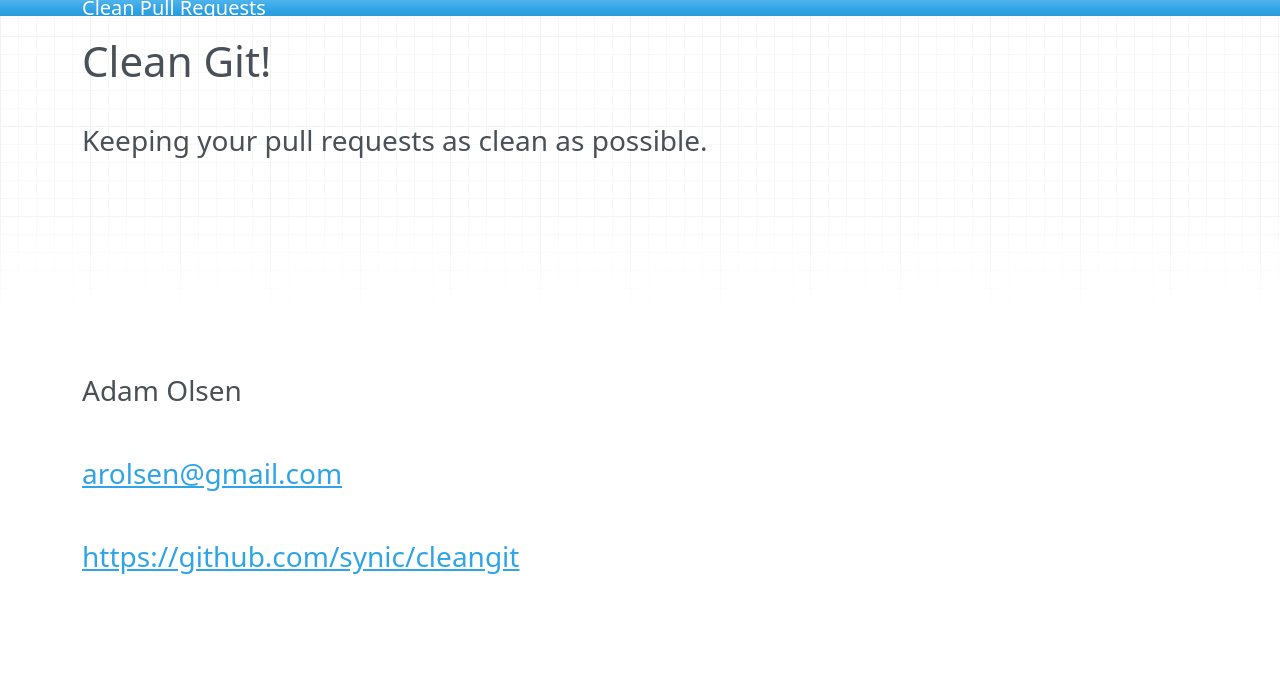
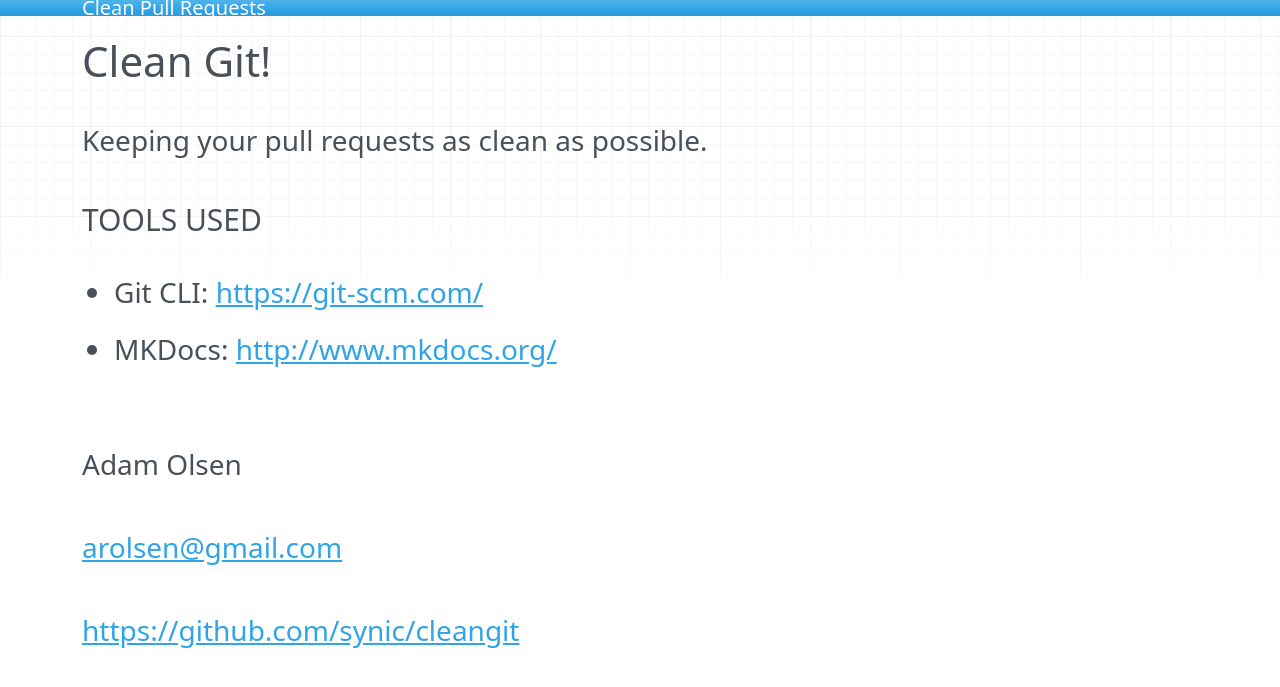
Before and after one commit to synic/cleangit, an MkDocs documentation site: the page built from docs/index.md, in a window 1280 px wide. Shown: the top 687 px of the page. Built offline with MkDocs 1.6.1, drawn with Linux system fonts in a browser that asks for light colours; nearby versions of some CDN libraries; old or Windows-style settings are respelled for this version of MkDocs.

Commit message:
add tools used

```diff
--- a/docs/index.md
+++ b/docs/index.md
@@ -3,7 +3,11 @@
 Keeping your pull requests as clean as possible.
 
 
-<br><br><br>
+## __TOOLS USED__
+
+* Git CLI: [https://git-scm.com/](https://git-scm.com/)
+* MKDocs: [http://www.mkdocs.org/](http://www.mkdocs.org/)
+<br><br>
 
 Adam Olsen
 
```
